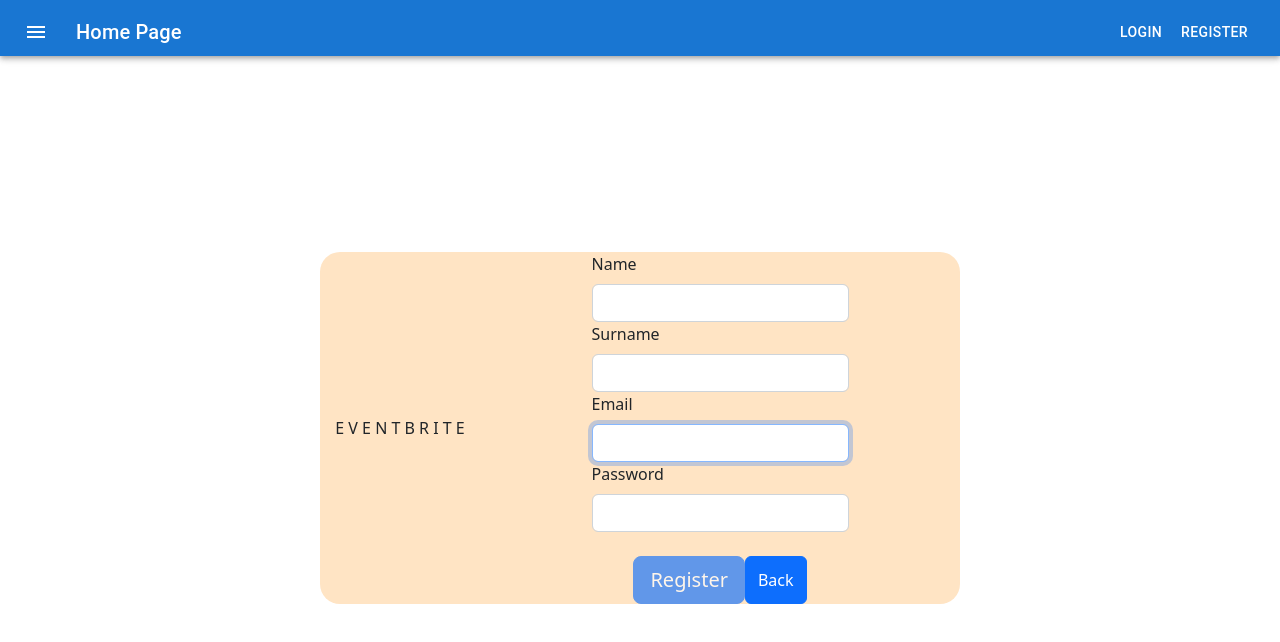
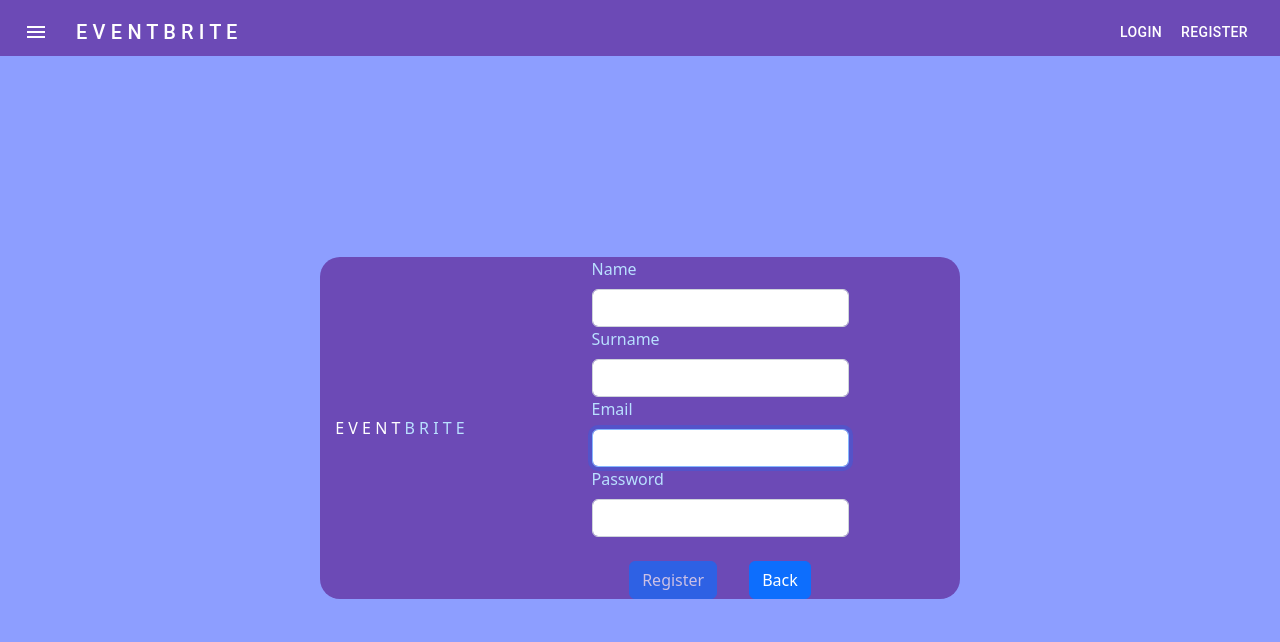
Before and after one commit to CS353OCP/cs353ocp, a React (Create React App) app in the folder as/: page /register in a window 1280 px wide. Shown: the top 642 px of the page. Built offline with nearby package versions, Linux system fonts and the light colour scheme.

Commit message:
small updt

```diff
--- a/as/src/Pages/Header.js
+++ b/as/src/Pages/Header.js
@@ -22,7 +22,7 @@
     }
 
     return (
-        <AppBar position="static" sx={{height:"7vh"}}>
+        <AppBar position="static" sx={{height:"7vh", backgroundColor:"#6C4AB6"}}>
             <Toolbar>
                 {/*Inside the IconButton, we
                    can render various icons*/}
@@ -42,7 +42,7 @@
 
                 <Typography variant="h6"
                     component="div" sx={{ flexGrow: 1 }}>
-                    Home Page
+                    E V E N T B R I T E
                 </Typography>
                 <Button color="inherit" onClick={Login}>Login</Button>
                 <Button color="inherit" onClick={Register}>Register</Button>
--- a/as/src/Pages/Login.css
+++ b/as/src/Pages/Login.css
@@ -4,11 +4,13 @@
     flex-direction: column;
     align-items: center;
     justify-content: center;
+    background-color: #8D9EFF;
 }
 
 .login-box{
     min-width:80vh;
-    background-color: bisque;
+    background-color: #6C4AB6;
+    color: #B9E0FF;
     display: grid;
     grid-template-columns: 1fr 3fr;
     align-items: center;
--- a/as/src/Pages/Login.js
+++ b/as/src/Pages/Login.js
@@ -33,7 +33,7 @@
         <div className="login-wrapper">
             <div className="login-box">
                 <div className="login-logo">
-                    <span>E V E N T B R I T E</span>
+                <div style={{color:"#fff"}}>E V E N T <span style={{color:"#B9E0FF"}}>B R I T E</span></div>
                 </div>
                 <div className="login-box-inner">
                     <Form onSubmit={handleSubmit}>
--- a/as/src/Pages/Register.css
+++ b/as/src/Pages/Register.css
@@ -4,11 +4,13 @@
     flex-direction: column;
     align-items: center;
     justify-content: center;
+    background-color: #8D9EFF;
 }
 
 .register-box{
     min-width:80vh;
-    background-color: bisque;
+    background-color: #6C4AB6;
+    color: #B9E0FF;
     display: grid;
     grid-template-columns: 1fr 3fr;
     align-items: center;
@@ -21,6 +23,7 @@
     flex-direction: column;
     align-items: center;
     justify-content: center;
+    color: #B9E0FF;
 }
 
 .register-box-inner{
--- a/as/src/Pages/Register.js
+++ b/as/src/Pages/Register.js
@@ -47,7 +47,7 @@
         <div className="register-wrapper">
             <div className="register-box">
                 <div className="register-logo">
-                    <span>E V E N T B R I T E</span>
+                    <div style={{color:"#fff"}}>E V E N T <span style={{color:"#B9E0FF"}}>B R I T E</span></div>
                 </div>
                 <div className="register-box-inner">
                     <Form onSubmit={handleSubmit}>
@@ -90,7 +90,7 @@
                             />
                         </Form.Group>
                         <div className="register-box-btns">
-                            <Button block size="lg" type="submit" disabled={!validateForm()}>
+                            <Button block size="medium" type="submit" disabled={!validateForm()} style={{marginRight:'2rem'}}>
                                 Register
                             </Button>
                             <Item></Item>
```
Also changed, not shown: 1 other file (tests, documents, lock files or other folders).
